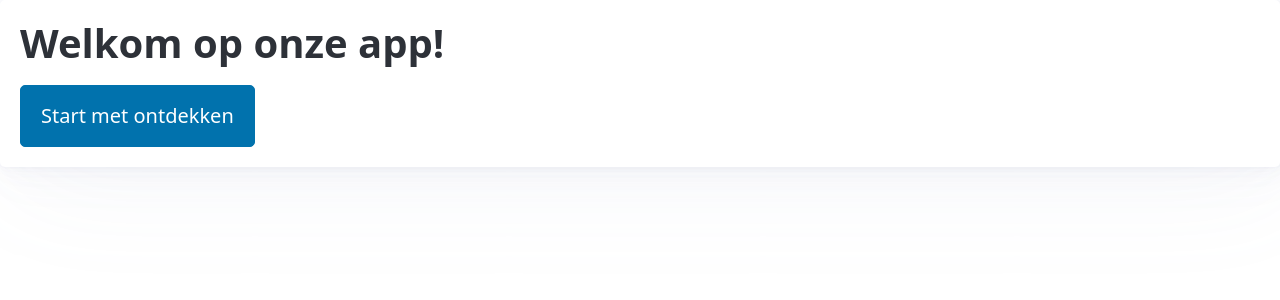
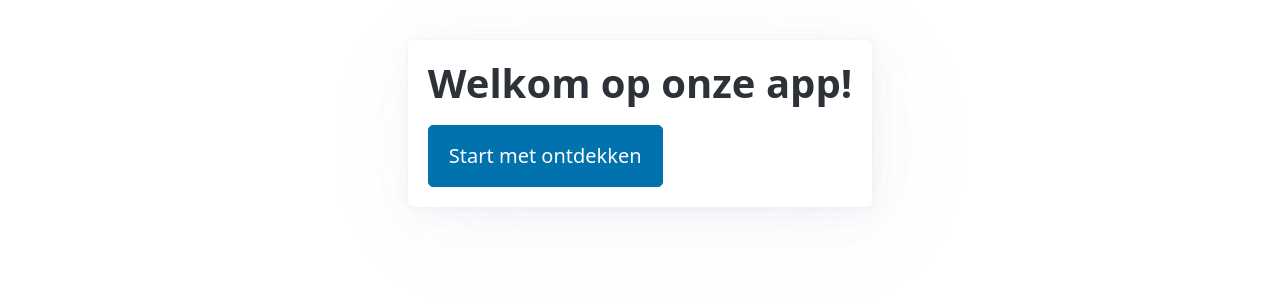
Before and after one commit to gdm-2526-web-2/basic-react-app-with-routing-Kingpin2557, a React (Vite) app: page /welcome in a window 1280 px wide. Shown: the top 300 px of the page. Built offline with nearby package versions, Linux system fonts and the light colour scheme.

Commit message:
Add CenteredLayout and export layouts; replace anchor with Link in Button; add Articles route

```diff
--- a/src/components/Button/Button.tsx
+++ b/src/components/Button/Button.tsx
@@ -1,3 +1,5 @@
+import { Link } from "react-router";
+
 type ButtonProps = {
   children: React.ReactNode;
   link: string;
@@ -6,9 +8,9 @@ type ButtonProps = {
 
 const Button = ({ children, link, type = "primary" }: ButtonProps) => {
   return (
-    <a role="button" href={link} className={`btn ${type}`}>
+    <Link role="button" to={link} className={`btn ${type}`}>
       {children}
-    </a>
+    </Link>
   );
 };
 
--- /dev/null
+++ b/src/layouts/CenteredLayout.css
@@ -0,0 +1,5 @@
+.centered {
+    display: flex;
+    justify-content: center;
+    align-items: center;
+}
--- /dev/null
+++ b/src/layouts/CenteredLayout.tsx
@@ -0,0 +1,12 @@
+import { Outlet } from "react-router";
+import "./CenteredLayout.css";
+
+function CenteredLayout() {
+  return (
+    <main className="container centered">
+      <Outlet />
+    </main>
+  );
+}
+
+export default CenteredLayout;
--- /dev/null
+++ b/src/layouts/index.ts
@@ -0,0 +1,2 @@
+export { default as NavLayout } from "./NavLayout";
+export { default as CenteredLayout } from "./CenteredLayout";
```
Also changed, not shown: src/main.tsx (+13 -4 lines).
